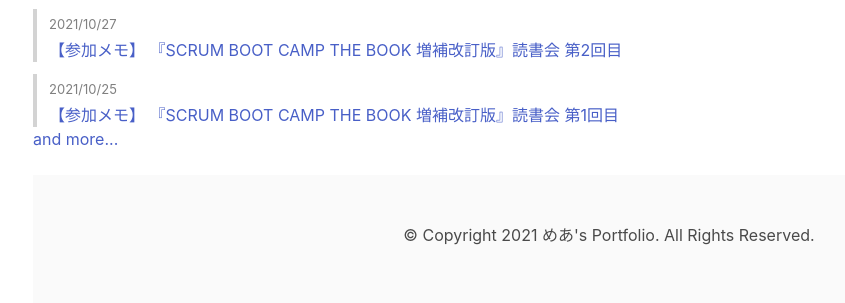
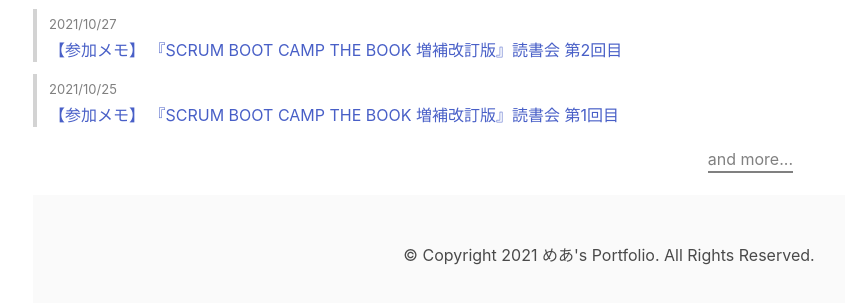
Before and after one commit to maiamea/portfolio, a Gatsby site: page /hello in a window 1280 px wide. Shown: the part 481-784 px from the top of the page, without its empty margins (31-876 px from the left). Built offline with nearby package versions, Linux system fonts and the light colour scheme; Gatsby itself is replaced by a stand-in of ours.

Commit message:
and moreリンクのスタイル追加

```diff
--- a/src/components/ArticlesComponent.jsx
+++ b/src/components/ArticlesComponent.jsx
@@ -1,5 +1,5 @@
 import React from 'react';
-import { Li, DateStyle, ListTitle } from './ListStyleComponent';
+import { Li, DateStyle, ListTitle, LinkStyle } from './ListStyleComponent';
 import { Link } from "gatsby";
 
 const ArticlesComponent = ({title, size, articleLists, linkUrl}) => (
@@ -17,7 +17,7 @@
       </ul>
     ))}
     {
-      linkUrl ? <Link to={linkUrl}>and more...</Link> : null
+      linkUrl ? <LinkStyle><Link to={linkUrl}>and more...</Link></LinkStyle> : null
     }
   </>
 );
--- a/src/components/ListStyleComponent.jsx
+++ b/src/components/ListStyleComponent.jsx
@@ -18,3 +18,17 @@
 export const ListTitle = styled.div`
   line-height: 1.5;
 `;
+
+export const LinkStyle = styled.div`
+  text-align: right;
+  margin-top: 20px;
+  & > a {
+    color: gray;
+    padding-bottom: 2px;
+    border-bottom: 2px solid gray;
+    &:hover {
+        color: orange;
+        border-bottom: 2px solid orange;
+    }
+  }
+`;
```
